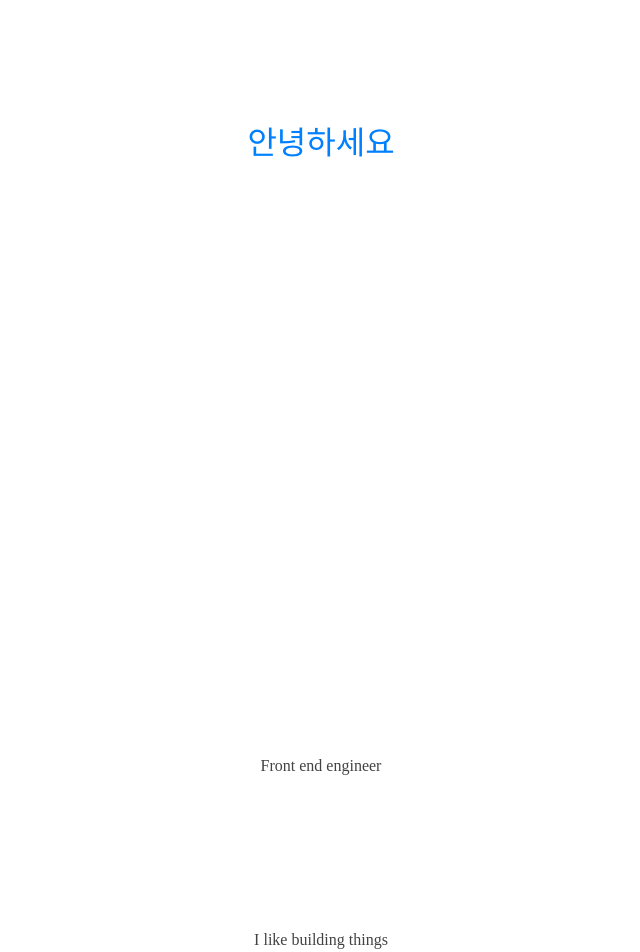
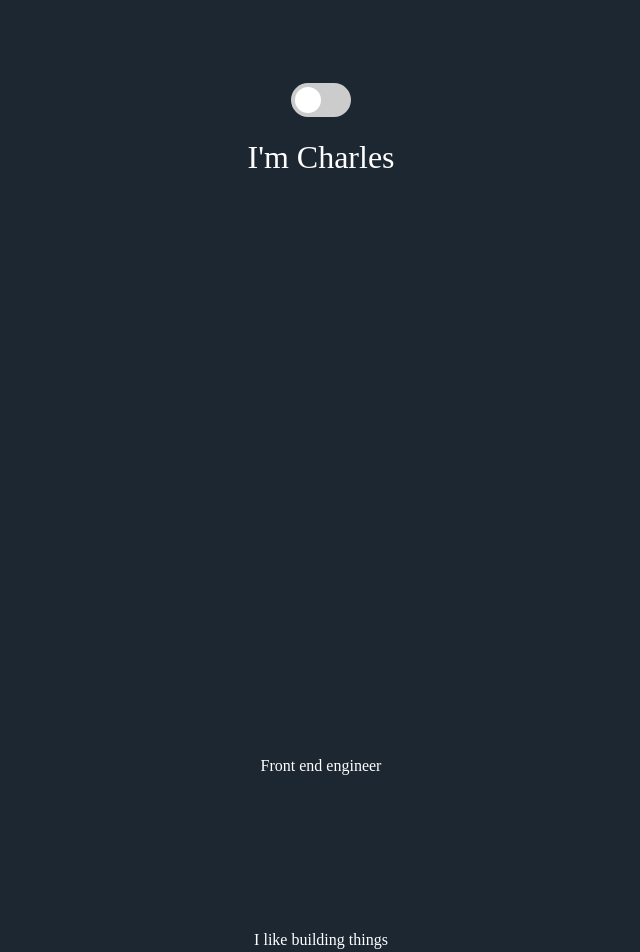
Before and after one commit to charleswcho/personal-website, a React (Create React App) app: page / in a window 1280 px wide. Shown: the part 260-1212 px from the top of the page, without its empty margins (319-959 px from the left). Built offline with nearby package versions, Linux system fonts and the light colour scheme.

Commit message:
Added in fade in animation and default dark more during night time

```diff
--- a/package.json
+++ b/package.json
@@ -5,6 +5,7 @@
   "dependencies": {
     "react": "^16.5.2",
     "react-dom": "^16.5.2",
+    "react-reveal": "^1.2.2",
     "react-scripts": "1.1.5"
   },
   "scripts": {
--- a/public/index.html
+++ b/public/index.html
@@ -19,7 +19,7 @@
       work correctly both with client-side routing and a non-root public URL.
       Learn how to configure a non-root public URL by running `npm run build`.
     -->
-    <title>React App</title>
+    <title>Charles</title>
   </head>
   <body>
     <noscript>
--- a/src/components/App.js
+++ b/src/components/App.js
@@ -10,6 +10,21 @@ import Footer from './footer/footer';
 class App extends Component {
   state = {
     darkTheme: false,
+  }
+
+  componentDidMount() {
+    this.setState({ darkTheme: this.defaultDark() })
+  }
+
+  /**
+   * View logic methods
+   */
+
+  defaultDark = () => {
+    const date = new Date();
+    const hours = date.getHours();
+    // Darkmode default from 6pm to 6am
+    return (hours >= 18 || hours <= 6);
   }
 
   /**
@@ -29,7 +44,7 @@ class App extends Component {
 
     return (
       <div className={className}>
-        <Home handleToggle={this.handleToggle}></Home>
+        <Home handleToggle={this.handleToggle}/>
         <About></About>
         <Skills></Skills>
         <Projects></Projects>
--- a/src/components/about/about.js
+++ b/src/components/about/about.js
@@ -1,14 +1,17 @@
 import React, { Component } from 'react';
+import Fade from 'react-reveal/Fade';
 import './about.css';
 
 class About extends Component {
   render() {
     return (
-      <div className="about">
-        <div>Front end engineer</div>
-        <div>I like building things</div>
-        <div>Legos &rarr; Carpentry, Construction &rarr; iOS &rarr; Web</div>
-      </div>
+      <Fade>
+        <div className="about">
+          <div>Front end engineer</div>
+          <div>I like building things</div>
+          <div>Legos &rarr; Carpentry, Construction &rarr; iOS &rarr; Web</div>
+        </div>
+      </Fade>
     );
   }
 }
--- a/src/components/footer/footer.js
+++ b/src/components/footer/footer.js
@@ -1,9 +1,11 @@
 import React, { Component } from 'react';
+import Fade from 'react-reveal/Fade';
 import './footer.css';
 
 class Footer extends Component {
   render() {
     return (
+      <Fade>
         <div className="footer">
           <div>Made with love in SF</div>
 
@@ -15,6 +17,7 @@ class Footer extends Component {
 
           <div>Copyright Charles W. Cho 2018</div>
         </div>
+      </Fade>
     );
   }
 }
--- a/src/components/home/home.js
+++ b/src/components/home/home.js
@@ -1,4 +1,5 @@
 import React, { Component } from 'react';
+import Fade from 'react-reveal/Fade';
 import './home.css';
 
 import Switch from './switch';
@@ -37,9 +38,12 @@ class Home extends Component {
 
   render() {
     return (
-      <div className="home">
-        <h1>{this.state.currGreeting}</h1>
-      </div>
+      <Fade>
+        <div className="home">
+          <Switch handleToggle={this.props.handleToggle}/>
+          <h1>{this.state.currGreeting}</h1>
+        </div>
+      </Fade>
     );
   }
 }
--- a/src/components/projects/projects.js
+++ b/src/components/projects/projects.js
@@ -1,4 +1,6 @@
 import React, { Component } from 'react';
+
+import Fade from 'react-reveal/Fade';
 import './projects.css';
 
 import Project from './project';
@@ -14,6 +16,7 @@ class Projects extends Component {
 
   render() {
     return (
+      <Fade>
         <div className="projects">
           {
             this.state.projects.map((project, idx) => {
@@ -21,6 +24,7 @@ class Projects extends Component {
             })
           }
         </div>
+      </Fade>
     );
   }
 }
--- a/src/components/skills/skills.js
+++ b/src/components/skills/skills.js
@@ -1,4 +1,5 @@
 import React, { Component } from 'react';
+import Fade from 'react-reveal/Fade';
 import './skills.css';
 
 import Domain from './domain';
@@ -13,12 +14,14 @@ class Skills extends Component {
 
   render() {
     return (
+      <Fade>
         <div className="skills">
           <Domain name="Languages" items={this.state.languages}></Domain>
           <Domain name="Frameworks" items={this.state.frameworks}></Domain>
           <Domain name="Tools" items={this.state.tools}></Domain>
           <Domain name="Hobbies" items={this.state.hobbies}></Domain>
         </div>
+      </Fade>
     );
   }
 }
```
Also changed, not shown: public/manifest.json, 1 other file (tests, documents, lock files or other folders). Lines whose indentation alone changed are shown as unchanged.
